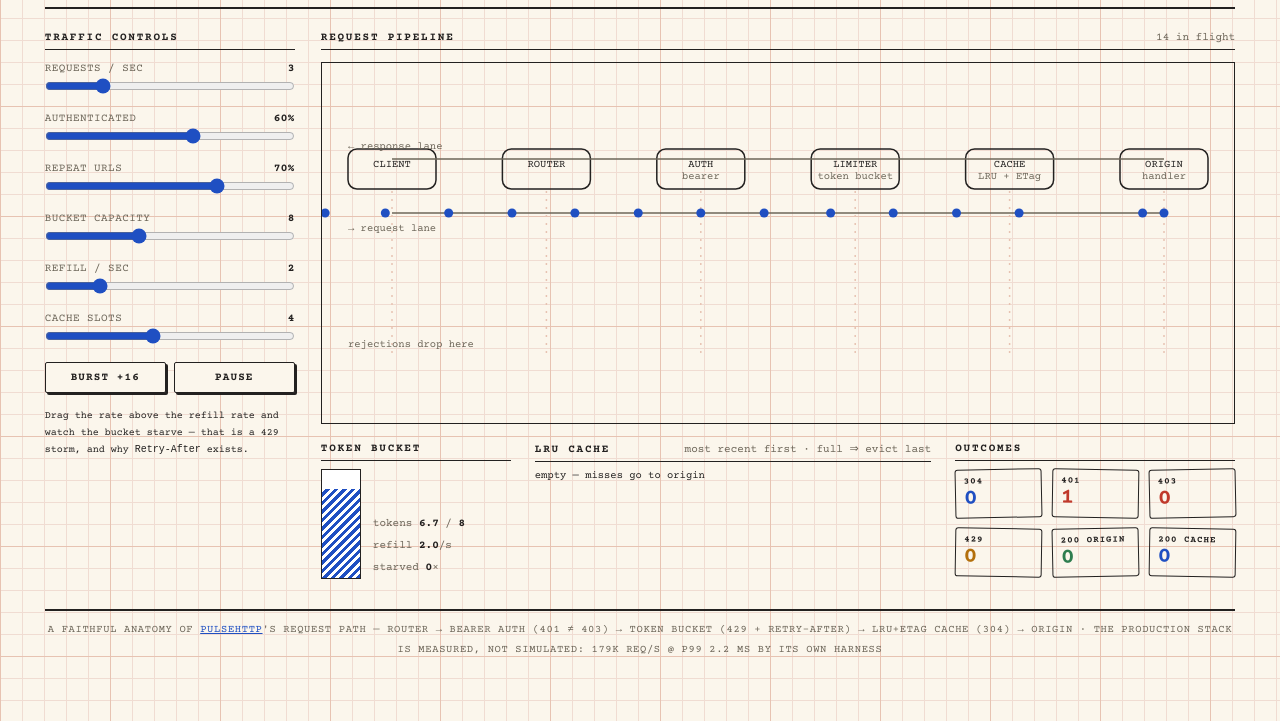
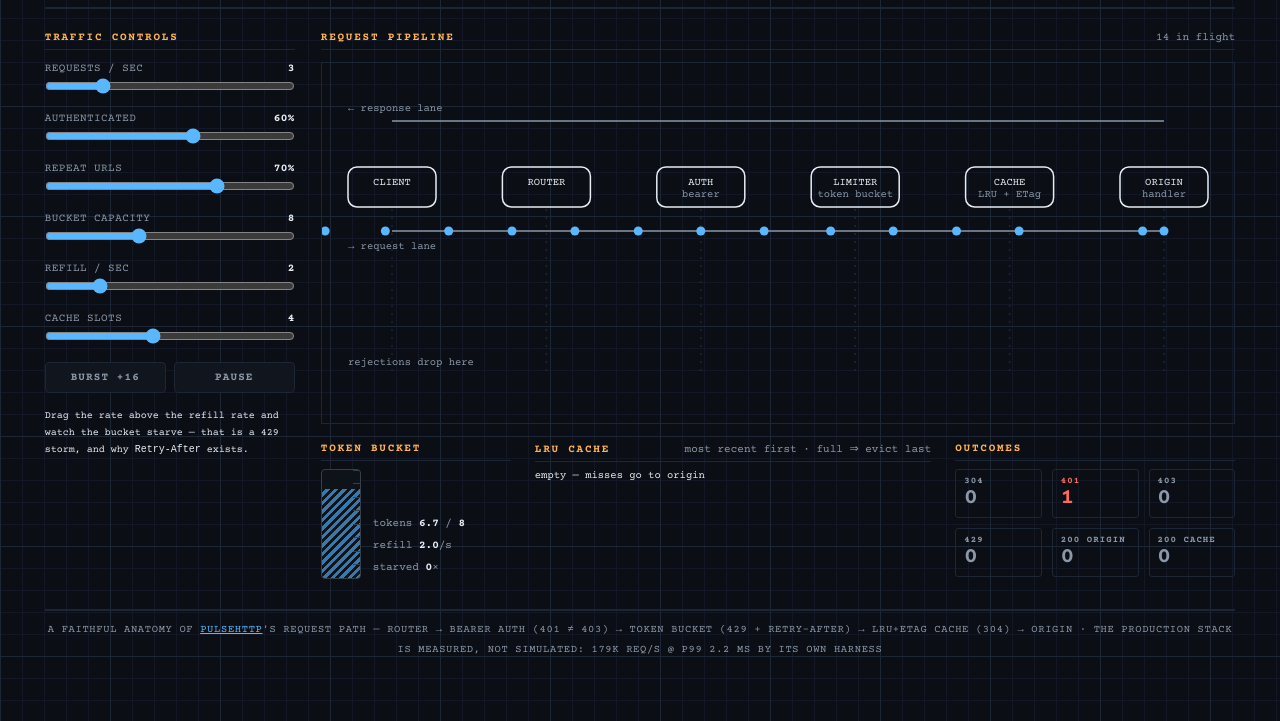
Before and after one commit to brickster241/PulseHTTP, a plain HTML site: page index.html in a window 1280 px wide. Shown: the part 114-835 px from the top of the page. Drawn offline with nearby package versions, Linux system fonts and the light colour scheme.

Commit message:
Night strip chart: docked stamps, live tallies, graduated bucket; three review rounds passed

```diff
--- a/index.html
+++ b/index.html
@@ -10,8 +10,8 @@
 <link href="https://fonts.googleapis.com/css2?family=Courier+Prime:ital,wght@0,400;0,700;1,400&display=swap" rel="stylesheet">
 <style>
   :root {
-    --paper:#fbf6ec; --gridline:#f0dcd2; --gridbold:#e7c3b2;
-    --ink:#232120; --soft:#6d6659; --plot:#1f4fc2; --sig:#c0392b; --pass:#2e7d4f; --warn:#b3700c;
+    --paper:#0b0e14; --gridline:#121826; --gridbold:#1d2635;
+    --ink:#e6edf3; --soft:#8b98a9; --plot:#59b7ff; --sig:#ff6b60; --pass:#4ade80; --warn:#ffb454;
     --mono:'Courier Prime','Courier New',Courier,monospace;
   }
   * { box-sizing:border-box; margin:0; }
@@ -23,7 +23,7 @@
     background-size:110px 110px,110px 110px,22px 22px,22px 22px;
     color:var(--ink); font-family:var(--mono); min-height:100vh; padding:30px clamp(14px,3.5vw,52px) 60px;
   }
-  header { display:flex; flex-wrap:wrap; align-items:baseline; gap:8px 22px; border-bottom:2.5px solid var(--ink); padding-bottom:10px; }
+  header { display:flex; flex-wrap:wrap; align-items:baseline; gap:8px 22px; border-bottom:2px solid var(--gridbold); padding-bottom:10px; }
   header h1 { font-size:clamp(24px,3.6vw,34px); font-weight:700; letter-spacing:.02em; }
   header h1 b { color:var(--plot); }
   .placard { font-size:11px; letter-spacing:.12em; color:var(--soft); text-transform:uppercase; }
@@ -34,7 +34,7 @@
   main { display:grid; grid-template-columns:250px 1fr; gap:26px; margin-top:22px; }
   @media (max-width:900px){ main { grid-template-columns:1fr; } }
   .panel { min-width:0; }
-  .panel h2 { font-size:11px; letter-spacing:.16em; color:var(--ink); text-transform:uppercase; margin-bottom:12px; display:flex; align-items:center; border-bottom:1px solid var(--ink); padding-bottom:5px; }
+  .panel h2 { font-size:11px; letter-spacing:.16em; color:var(--warn); text-transform:uppercase; margin-bottom:12px; display:flex; align-items:center; border-bottom:1px solid var(--gridbold); padding-bottom:5px; }
   .panel h2 .stat { margin-left:auto; letter-spacing:0; color:var(--soft); text-transform:none; font-weight:400; }
 
   .ctl { margin-bottom:13px; }
@@ -43,36 +43,36 @@
   input[type=range] { width:100%; accent-color:var(--plot); background:transparent; }
   .btnrow { display:flex; gap:8px; }
   .btnrow button {
-    flex:1; background:var(--paper); color:var(--ink); border:1.5px solid var(--ink); border-radius:2px;
-    font:700 11px var(--mono); letter-spacing:.1em; padding:8px 0; cursor:pointer; box-shadow:2px 2px 0 var(--ink);
+    flex:1; background:#11151d; color:var(--soft); border:1px solid var(--gridbold); border-radius:4px;
+    font:700 11px var(--mono); letter-spacing:.1em; padding:8px 0; cursor:pointer;
   }
-  .btnrow button:hover { transform:translate(1px,1px); box-shadow:1px 1px 0 var(--ink); }
+  .btnrow button:hover { color:var(--warn); border-color:var(--warn); }
   .btnrow button.armed { background:var(--sig); color:var(--paper); border-color:var(--sig); box-shadow:2px 2px 0 var(--ink); }
 
   #deckWrap { position:relative; }
-  canvas { display:block; width:100%; border:1.5px solid var(--ink); background:transparent; }
+  canvas { display:block; width:100%; border:1.5px solid var(--gridbold); background:transparent; }
 
   #widgets { display:grid; grid-template-columns:190px 1fr 280px; gap:24px; margin-top:18px; }
   @media (max-width:900px){ #widgets { grid-template-columns:1fr; } }
   #bucketViz { display:flex; align-items:flex-end; gap:12px; height:110px; }
-  #bucketBar { width:40px; height:100%; border:1.5px solid var(--ink); position:relative; overflow:hidden; background:#fff; }
-  #bucketFill { position:absolute; left:0; right:0; bottom:0; background:repeating-linear-gradient(-45deg, var(--plot), var(--plot) 3px, transparent 3px, transparent 6px); transition:height .12s linear; }
+  #bucketBar { width:40px; height:100%; border:1px solid #33404a; border-radius:4px; position:relative; overflow:hidden; background:#0e1219; }
+  #bucketBar::after { content:''; position:absolute; right:0; top:0; bottom:0; width:7px; background:repeating-linear-gradient(to top, transparent, transparent calc(12.5% - 1px), #33404a calc(12.5% - 1px), #33404a 12.5%); }
+  #bucketFill { position:absolute; left:0; right:0; bottom:0; background:repeating-linear-gradient(-45deg, color-mix(in srgb, var(--plot) 62%, transparent), color-mix(in srgb, var(--plot) 62%, transparent) 3px, transparent 3px, transparent 6px); transition:height .12s linear; }
   #bucketMeta { font-size:11px; color:var(--soft); line-height:2; }
   #bucketMeta b { color:var(--ink); font-weight:700; }
 
   #lru { display:flex; gap:8px; flex-wrap:wrap; min-height:64px; align-content:flex-start; }
-  .slot { border:1.2px solid var(--ink); padding:6px 10px; font-size:10.5px; color:var(--ink); background:#fff; transition:transform .25s, opacity .25s, background .25s; box-shadow:2px 2px 0 rgba(35,33,32,.18); }
+  .slot { border:1px solid var(--gridbold); border-radius:4px; padding:6px 10px; font-size:10.5px; color:var(--soft); background:#11151d; transition:transform .25s, opacity .25s, border-color .25s; }
   .slot .etag { color:var(--soft); font-size:9px; }
-  .slot.hit { background:#e4ecfb; border-color:var(--plot); }
-  .slot.fresh { background:#e8f2ea; border-color:var(--pass); }
+  .slot.hit { border-color:var(--plot); color:var(--ink); }
+  .slot.fresh { border-color:var(--pass); }
   .slot.evict { opacity:0; transform:translateY(14px); }
 
   #tallies { display:grid; grid-template-columns:repeat(3,1fr); gap:10px; }
-  .tally { border:1.5px solid currentColor; border-radius:3px; padding:6px 8px; background:transparent; transform:rotate(-1.2deg); }
-  .tally:nth-child(2n) { transform:rotate(.9deg); }
+  .tally { border:1px solid var(--gridbold); border-radius:3px; padding:6px 8px; background:transparent; }
   .tally .k { font-size:9px; letter-spacing:.12em; font-weight:700; }
   .tally .v { font-size:22px; font-weight:700; }
-  footer { margin-top:30px; border-top:2.5px solid var(--ink); padding-top:10px; font-size:10.5px; color:var(--soft); letter-spacing:.06em; text-align:center; line-height:1.9; }
+  footer { margin-top:30px; border-top:2px solid var(--gridbold); padding-top:10px; font-size:10.5px; color:var(--soft); letter-spacing:.06em; text-align:center; line-height:1.9; }
   footer a { color:var(--plot); }
 </style>
 </head>
@@ -176,7 +176,7 @@ const STAGES = [
   { id: 'cache', label: 'CACHE', sub: 'LRU + ETag' },
   { id: 'origin', label: 'ORIGIN', sub: 'handler' },
 ]
-const LANE_F = 150, LANE_R = 96, DROP_Y = 250
+const LANE_F = 168, LANE_R = 58, DROP_Y = 268
 
 // ---------- request lifecycle ----------
 let urlSeq = 100
@@ -289,7 +289,7 @@ function step(dt, now) {
   for (const r of reqs) {
     if (r.status && r.phase === 'drop') { r.dropT += dt; continue }
     if (r.phase === 'origin-wait') {
-      if (now >= r.waitUntil) { r.status = completeOrigin(r); r.phase = 'ret' }
+      if (now >= r.waitUntil) { r.status = completeOrigin(r); count(r.status); r.phase = 'ret' }
       continue
     }
     if (r.phase === 'fwd') {
@@ -300,8 +300,9 @@ function step(dt, now) {
         const verdict = decide(r, STAGES[r.stage].id)
         if (verdict === 'origin-work') { r.phase = 'origin-wait' }
         else if (verdict) {
-          if (verdict === '304' || verdict === '200 cache') { r.status = verdict; r.phase = 'ret' }
-          else { r.status = verdict; r.phase = 'drop' }
+          r.status = verdict
+          count(verdict)
+          r.phase = verdict === '304' || verdict === '200 cache' ? 'ret' : 'drop'
         }
       }
     } else if (r.phase === 'ret') {
@@ -318,15 +319,19 @@ function step(dt, now) {
   }
 }
 
+function count(status) {
+  tallies[status] = (tallies[status] ?? 0) + 1
+  renderTallies()
+}
 function finish(r) {
-  tallies[r.status] = (tallies[r.status] ?? 0) + 1
   reqs.splice(reqs.indexOf(r), 1)
-  renderTallies()
 }
 
 function draw(now) {
   ctx.clearRect(0, 0, W, 360)
   drawStages()
+  const stamps = []
+  let originQueue = 0
   for (const r of reqs) {
     let x = r.x, y = r.y, alpha = 1
     if (r.phase === 'drop') {
@@ -334,18 +339,30 @@ function draw(now) {
       y = LANE_F + (DROP_Y - LANE_F) * Math.min(r.dropT / 0.5, 1)
       alpha = Math.max(0, 1 - Math.max(0, r.dropT - 0.55) / 0.6)
     }
-    if (r.phase === 'origin-wait') { x = stageX.at(-1) }
+    if (r.phase === 'origin-wait') { x = stageX.at(-1) - originQueue++ * 11 }
     const color = r.status ? (TALLYCOLOR[r.status] ?? COLORS.dim) : COLORS.plotink
     ctx.globalAlpha = alpha
     ctx.fillStyle = color
     ctx.beginPath(); ctx.arc(x, y, 4.5, 0, Math.PI * 2); ctx.fill()
-    // status label while dropping / returning
-    if (r.status) {
-      ctx.font = '9.5px ' + getComputedStyle(document.body).fontFamily
-      ctx.textAlign = 'center'
-      ctx.fillText(r.status.split(' ')[0], x, y - 9)
+    // Collect stamp candidates; printing happens in one placed pass below,
+    // because clearance against a moving, unsorted set cannot be enforced
+    // dot-by-dot.
+    const docked = (r.phase === 'ret' && y === LANE_R) || r.phase === 'drop'
+    if (r.status && docked) {
+      stamps.push({ x, y: y + (r.phase === 'ret' ? 16 : -9), text: r.status.split(' ')[0], color })
     }
     ctx.globalAlpha = 1
+  }
+  // The placed pass: sort by x, print only stamps with 46px clearance.
+  stamps.sort((a, b) => a.x - b.x)
+  ctx.font = '9.5px ' + getComputedStyle(document.body).fontFamily
+  ctx.textAlign = 'center'
+  let lastX = -1e9
+  for (const st of stamps) {
+    if (st.x - lastX < 46) continue
+    lastX = st.x
+    ctx.fillStyle = st.color
+    ctx.fillText(st.text, st.x, st.y)
   }
   // bucket widget
   $('bucketFill').style.height = (100 * tokens / cfg.cap) + '%'
@@ -356,8 +373,9 @@ function draw(now) {
 
 // ---------- widgets ----------
 function renderTallies() {
+  // a zero is not news — only live counts get their status color
   $('tallies').innerHTML = Object.entries(tallies).map(([k, v]) =>
-    `<div class="tally"><div class="k">${k.toUpperCase()}</div><div class="v" style="color:${TALLYCOLOR[k]}">${v}</div></div>`).join('')
+    `<div class="tally" style="color:${v ? TALLYCOLOR[k] : 'var(--soft)'}"><div class="k">${k.toUpperCase()}</div><div class="v" style="color:${v ? TALLYCOLOR[k] : 'var(--soft)'}">${v}</div></div>`).join('')
 }
 function renderLRU(freshCls, freshUrl) {
   $('lru').innerHTML = cache.map((c) =>
```
